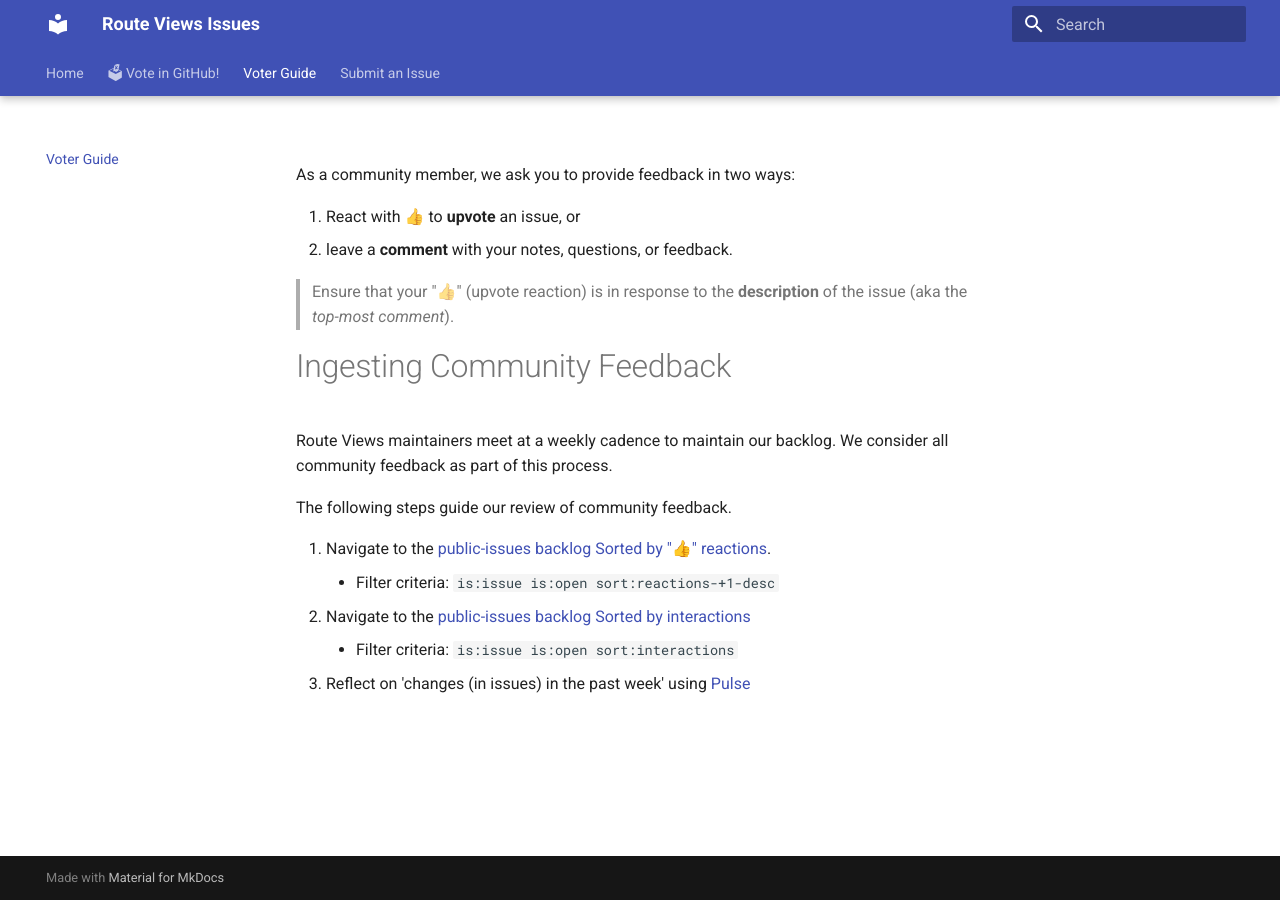
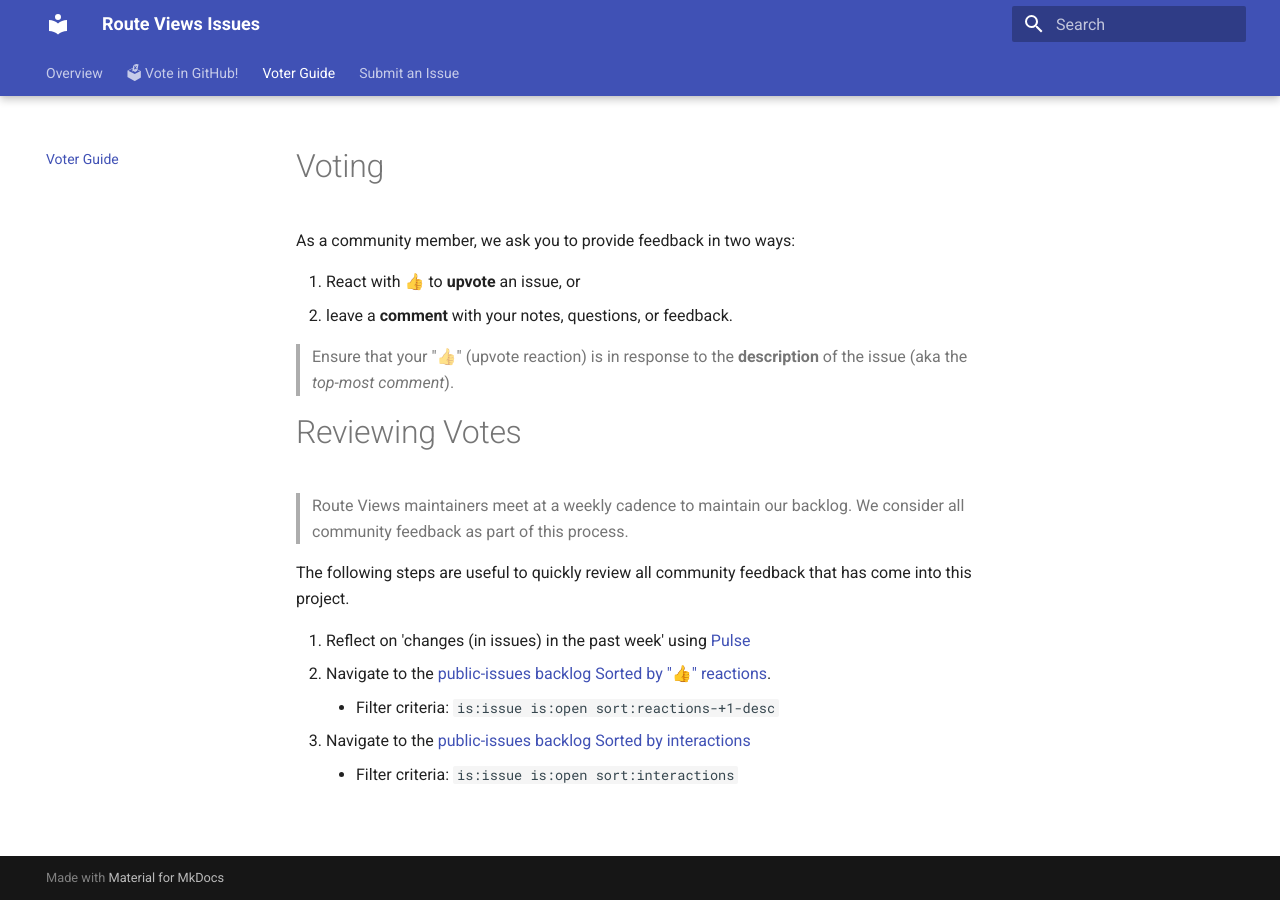
Before and after one commit to routeviews/issues, an MkDocs documentation site: the page built from docs/voting.md, in a window 1280 px wide. Built offline with MkDocs 1.6.1 and Material for MkDocs 9.7.7, drawn with Linux system fonts in a browser that asks for light colours.

Commit message:
Some docs simplification

```diff
--- a/docs/voting.md
+++ b/docs/voting.md
@@ -1,3 +1,6 @@
+
+# Voting
+
 As a community member, we ask you to provide feedback in two ways:
 
 1. React with 👍 to **upvote** an issue, or
@@ -5,15 +8,15 @@
 
 > Ensure that your "👍" (upvote reaction) is in response to the **description** of the issue (aka the *top-most comment*).
 
-# Ingesting Community Feedback
+# Reviewing Votes
 
-Route Views maintainers meet at a weekly cadence to maintain our backlog.
-We consider all community feedback as part of this process.
+> Route Views maintainers meet at a weekly cadence to maintain our backlog.
+> We consider all community feedback as part of this process.
 
-The following steps guide our review of community feedback.
+The following steps are useful to quickly review all community feedback that has come into this project.
 
-1. Navigate to the [public-issues backlog Sorted by "👍" reactions](https://github.com/routeviews/public-issues/issues?q=is%3Aissue+is%3Aopen+sort%3Areactions-%2B1-desc).
+1. Reflect on 'changes (in issues) in the past week' using [Pulse](https://github.com/routeviews/public-issues/pulse)
+2. Navigate to the [public-issues backlog Sorted by "👍" reactions](https://github.com/routeviews/public-issues/issues?q=is%3Aissue+is%3Aopen+sort%3Areactions-%2B1-desc).
     * Filter criteria: `is:issue is:open sort:reactions-+1-desc`
-2. Navigate to the [public-issues backlog Sorted by interactions](https://github.com/routeviews/public-issues/issues?q=is%3Aissue+is%3Aopen+sort%3Ainteractions)
+3. Navigate to the [public-issues backlog Sorted by interactions](https://github.com/routeviews/public-issues/issues?q=is%3Aissue+is%3Aopen+sort%3Ainteractions)
     * Filter criteria: `is:issue is:open sort:interactions`
-3. Reflect on 'changes (in issues) in the past week' using [Pulse](https://github.com/routeviews/public-issues/pulse)
```
Also changed, not shown: docs/README.md (+18 -3 lines).
